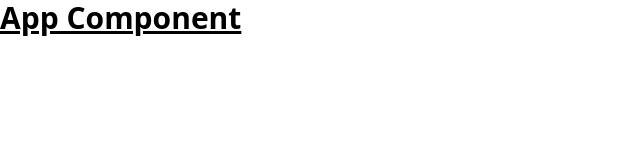
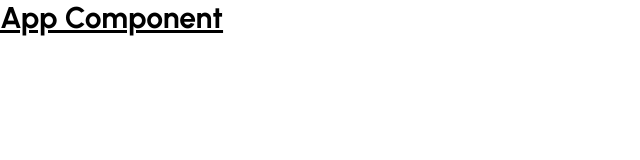
Before and after one commit to sathwikhbhat/not-spotify, a React (Vite) app in the folder frontend-user/: page / in a window 1280 px wide. Shown: the top 160 px of the page, without its empty margins (0-640 px from the left). Built offline with nearby package versions, Linux system fonts and the light colour scheme.

Commit message:
feat: update index.css to include Urbanist font and set as default font-family

```diff
--- a/frontend-user/src/index.css
+++ b/frontend-user/src/index.css
@@ -1 +1,7 @@
+@import url('https://fonts.googleapis.com/css2?family=Urbanist:ital,wght@0,100..900;1,100..900&display=swap');
 @import "tailwindcss";
+
+
+* {
+    font-family: Urbanist, sans-serif;
+}
```
